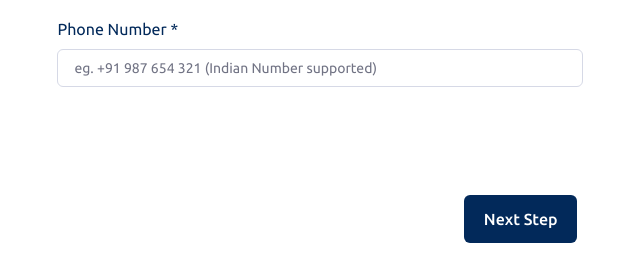
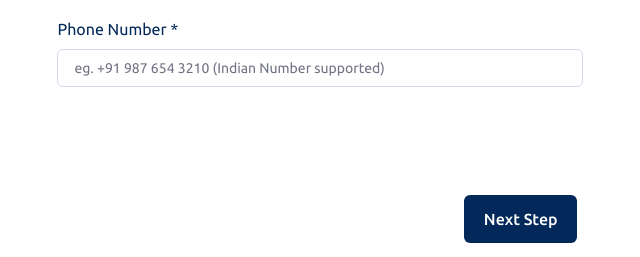
Before and after one commit to NehalSahu8055/Responsive-Multistep-form, a website: page index.html in a window 1280 px wide. Shown: the part 425-682 px from the top of the page, 471-1111 px from the left. Drawn offline with nearby package versions, Linux system fonts and the light colour scheme.

Commit message:
Update index.html

```diff
--- a/index.html
+++ b/index.html
@@ -170,7 +170,7 @@
                   type="tel"
                   name="mob-no"
                   id="mob-number"
-                  placeholder="eg. +91 987 654 321 (Indian Number supported)"
+                  placeholder="eg. +91 987 654 3210 (Indian Number supported)"
                   required
                   maxlength="10"
                   autocomplete="tel"
```
